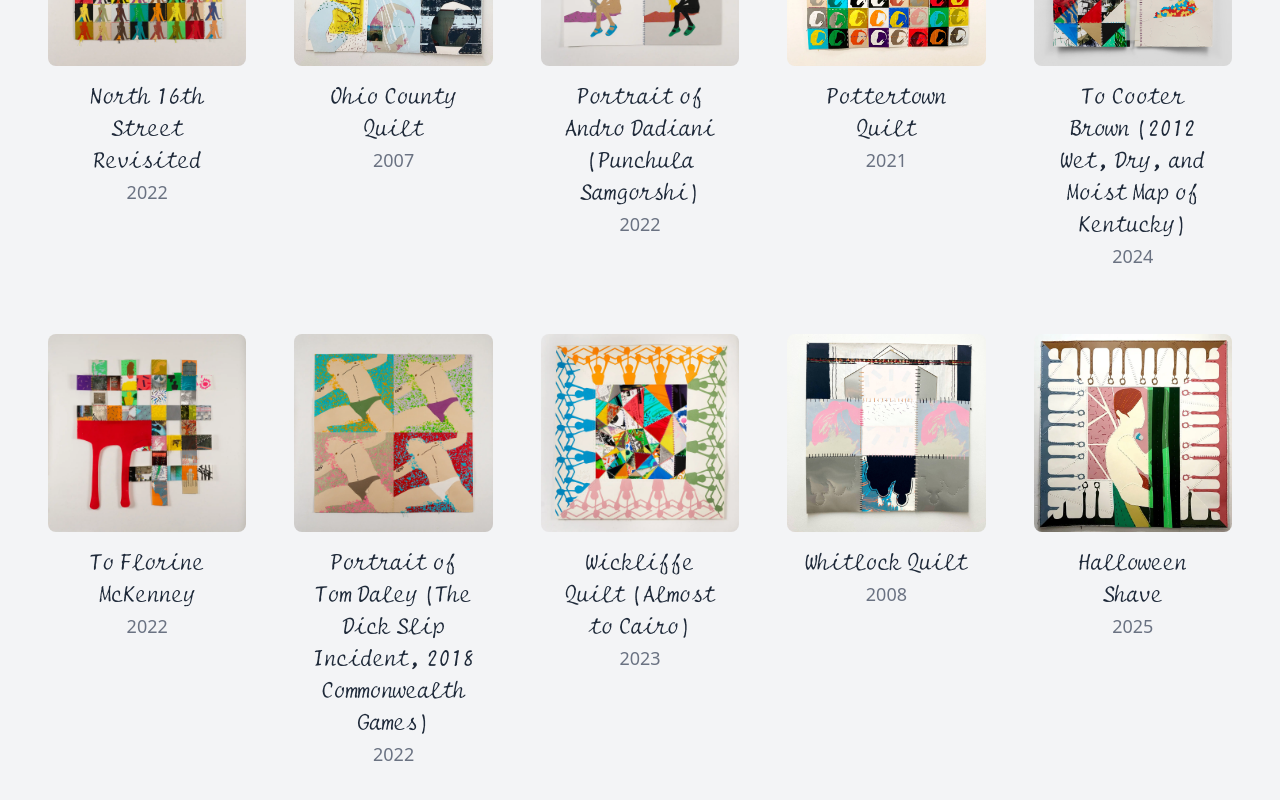
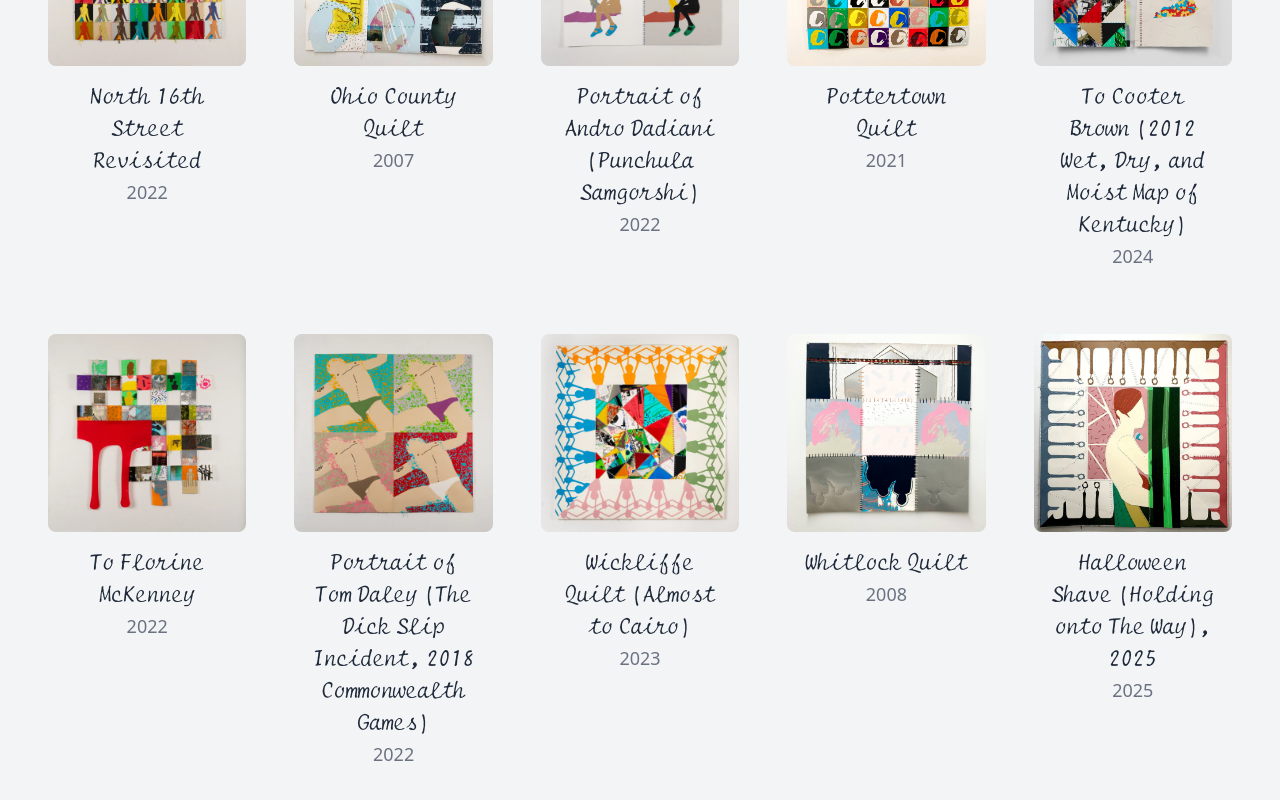
Before and after one commit to djesikumo/Robert-Spees-Gallery, a React (Vite) app: page / in a window 1280 px wide. Shown: the part 2044-2844 px from the top of the page. Built offline with nearby package versions, Linux system fonts and the light colour scheme.

Commit message:
Small fix

```diff
--- a/src/data.ts
+++ b/src/data.ts
@@ -222,7 +222,7 @@ export const data: GaleryItem[] = [
   {
     id: 25,
     imageUrl: url_Halloween_Shave_2025,
-    name: "Halloween Shave",
+    name: "Halloween Shave (Holding onto The Way), 2025",
     year: "2025",
     technique: "Printmaking paper, pastel paper, mylar, colored transparency sheets, and decorative paper with embroidery thread.",
     dimensions: "40x40 in. (101x101 cm.)"
```
